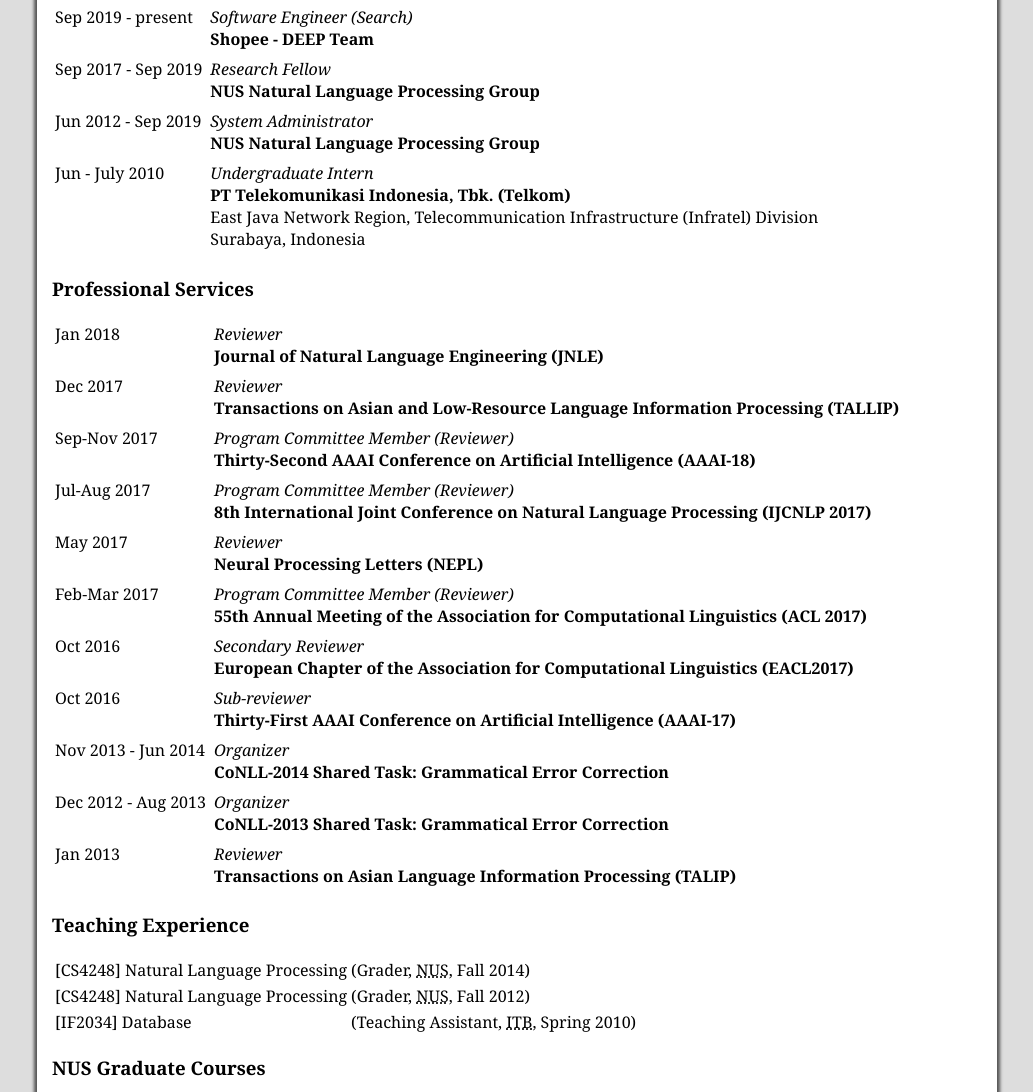
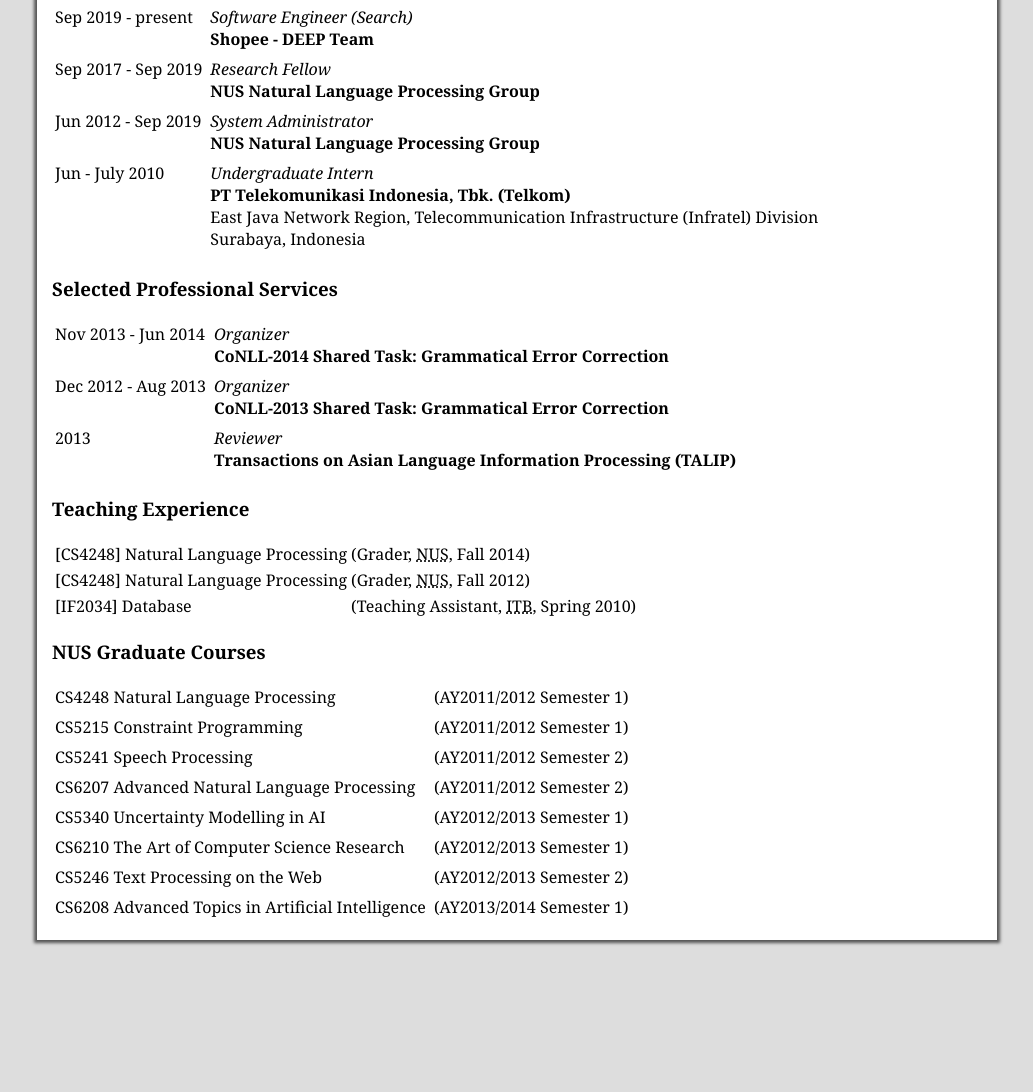
Before and after one commit to chrhad/chrhad.github.io, a plain HTML site: page experience.html in a window 1280 px wide. Shown: the part 290-1382 px from the top of the page, without its empty margins (123-1156 px from the left). After the commit the page ends 1238 px from the top, so only its background shows below. Drawn offline with Linux system fonts and the light colour scheme.

Commit message:
Update experience.html

```diff
--- a/experience.html
+++ b/experience.html
@@ -54,64 +54,8 @@
         </td>
       </tr>
       </table>
-      <h3>Professional Services</h3>
+      <h3>Selected Professional Services</h3>
       <table border="0" class="listab">
-      <tr valign="top">
-        <td>Jan 2018</td>
-        <td>
-          <i>Reviewer</i><br/>
-          <strong>Journal of Natural Language Engineering (JNLE)</strong>
-        </td>
-      </tr>
-      <tr valign="top">
-        <td>Dec 2017</td>
-        <td>
-          <i>Reviewer</i><br/>
-          <strong>Transactions on Asian and Low-Resource Language Information Processing (TALLIP)</strong>
-        </td>
-      </tr>
-      <tr valign="top">
-        <td>Sep-Nov 2017</td>
-        <td>
-          <i>Program Committee Member (Reviewer)</i><br/>
-          <strong>Thirty-Second AAAI Conference on Artificial Intelligence (AAAI-18)</strong>
-        </td>
-      </tr>
-      <tr valign="top">
-        <td>Jul-Aug 2017</td>
-        <td>
-          <i>Program Committee Member (Reviewer)</i><br/>
-          <strong>8th International Joint Conference on Natural Language Processing (IJCNLP 2017)</strong>
-        </td>
-      </tr>
-      <tr valign="top">
-        <td>May 2017</td>
-        <td>
-          <i>Reviewer</i><br/>
-          <strong>Neural Processing Letters (NEPL)</strong>
-        </td>
-      </tr>
-      <tr valign="top">
-        <td>Feb-Mar 2017</td>
-        <td>
-          <i>Program Committee Member (Reviewer)</i><br/>
-          <strong>55th Annual Meeting of the Association for Computational Linguistics (ACL 2017)</strong>
-        </td>
-      </tr>
-      <tr valign="top">
-        <td>Oct 2016</td>
-        <td>
-          <i>Secondary Reviewer</i><br/>
-          <strong>European Chapter of the Association for Computational Linguistics (EACL2017)</strong>
-        </td>
-      </tr>
-      <tr valign="top">
-        <td>Oct 2016</td>
-        <td>
-          <i>Sub-reviewer</i><br/>
-          <strong>Thirty-First AAAI Conference on Artificial Intelligence (AAAI-17)</strong>
-        </td>
-      </tr>
       <tr valign="top">
         <td>Nov 2013 - Jun 2014</td>
         <td>
@@ -127,7 +71,7 @@
         </td>
       </tr>
       <tr valign="top">
-        <td>Jan 2013</td>
+        <td>2013</td>
         <td>
           <i>Reviewer</i><br/>
           <strong>Transactions on Asian Language Information Processing (TALIP)</strong>
```
